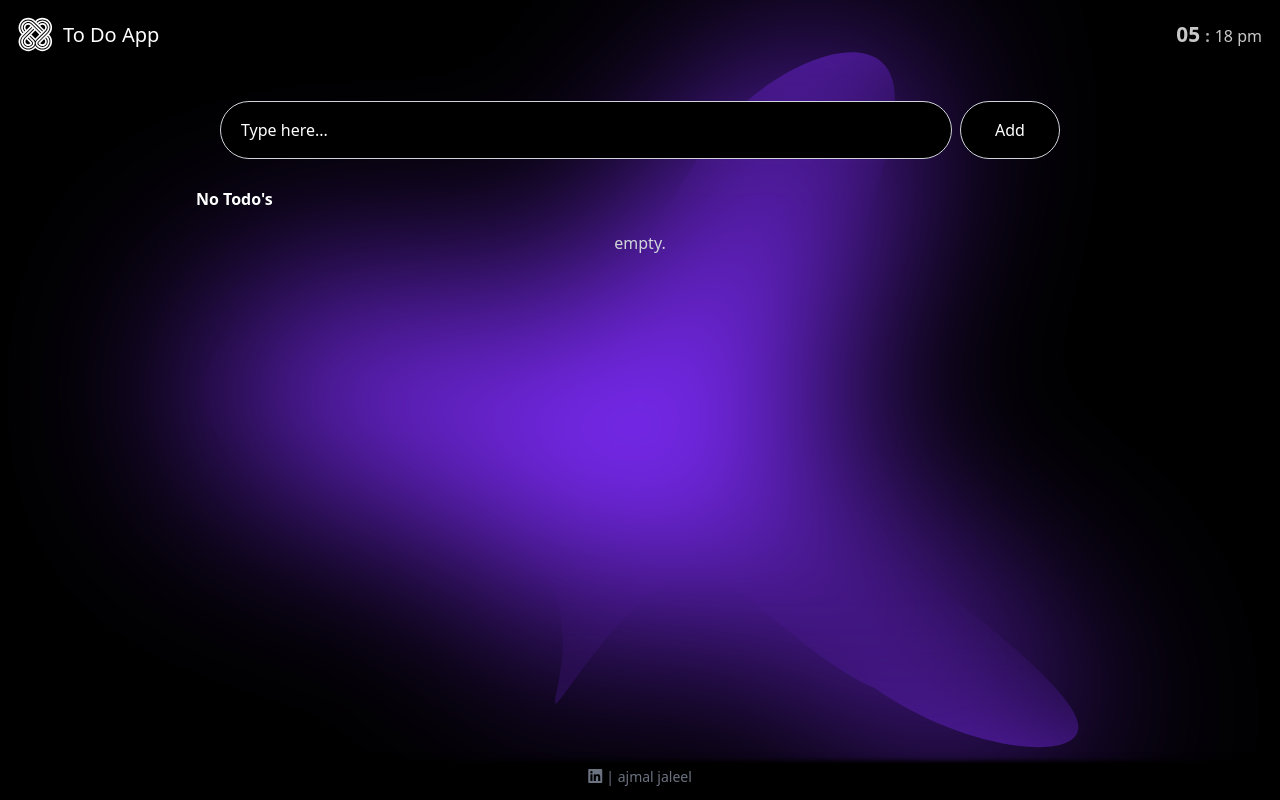
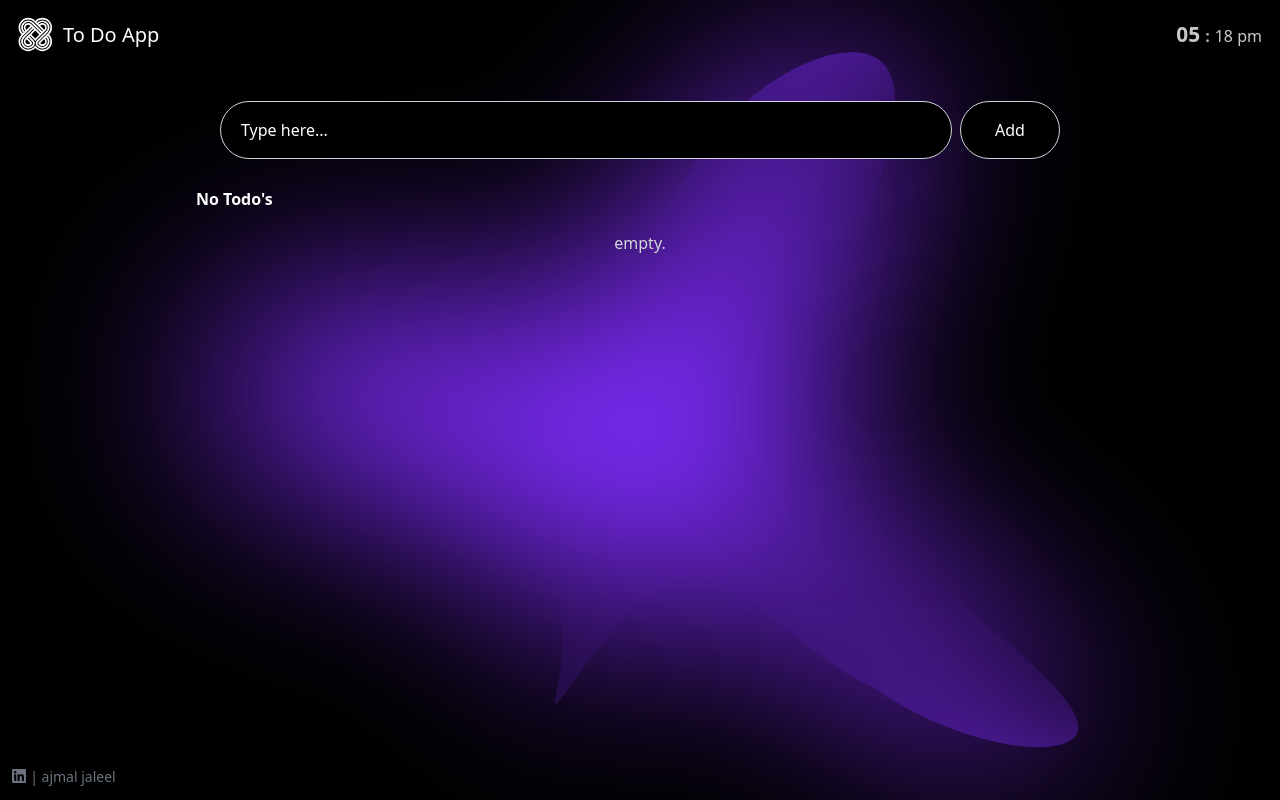
Before and after one commit to ajmal-j/TaskMastro, a React (Vite) app: page / in a window 1280 px wide. Built offline with nearby package versions, Linux system fonts and the light colour scheme.

Commit message:
Footer correction

```diff
--- a/src/components/footer/footer.tsx
+++ b/src/components/footer/footer.tsx
@@ -1,6 +1,6 @@
 const Footer = () => {
   return (
-    <div className='text-gray-500 fixed bg-black shadow-offset-top shadow-black left-0 right-0 bottom-0 text-center pb-3'>
+    <div className='text-gray-500 fixed left-0 right-0 bottom-0 ps-3 pb-3'>
       <i className=' fa-brands fa-linkedin'></i>{" "}
       <span className='text-sm'>| ajmal jaleel</span>
     </div>
```
